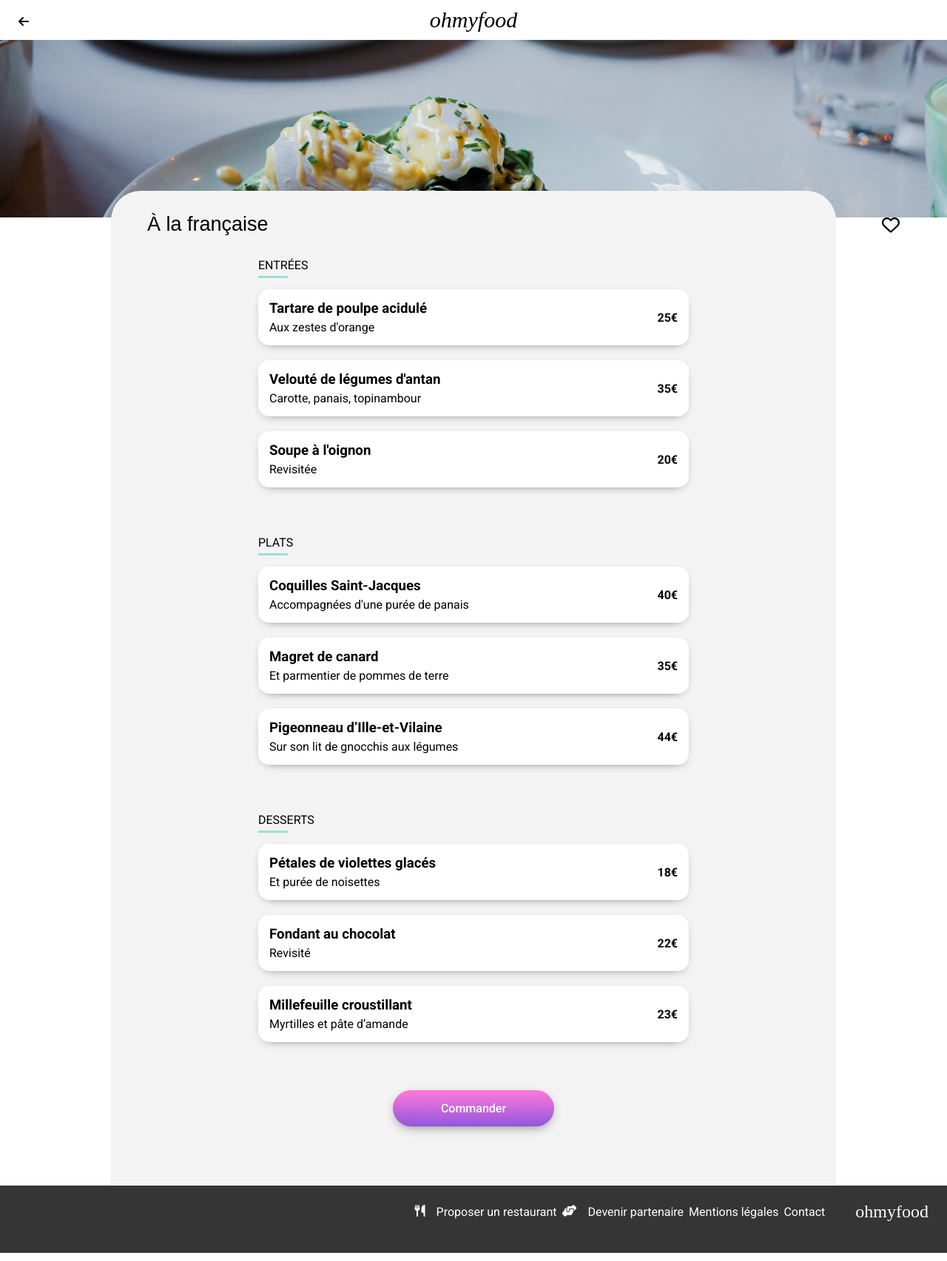
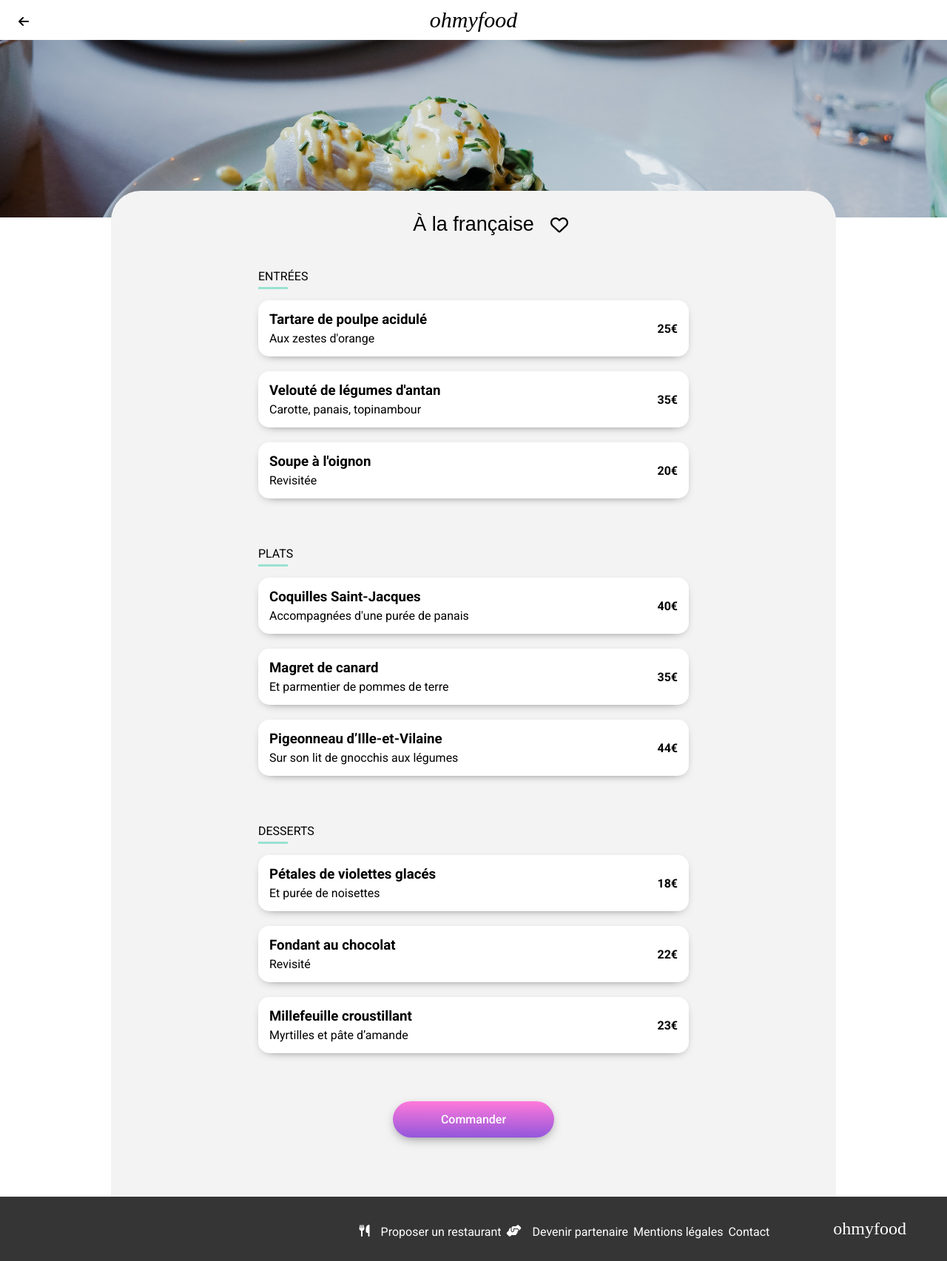
Before and after one commit to ClemMc/ohmyfood, a plain HTML site: page a-la-française.html in a window 1280 px wide. Shown: the whole page at 74% size. Drawn offline with Linux system fonts and the light colour scheme; a web font is replaced by a local one.

Commit message:
fix media queries footer, heart, page menu

```diff
--- a/sass/components/_heart.scss
+++ b/sass/components/_heart.scss
@@ -19,6 +19,7 @@
       background-clip: text;
       -webkit-text-fill-color: transparent;
       animation: fill 0.7s;
+      animation: empty 0.7s forwards;
     }
     @keyframes fill {
       0% {
@@ -27,7 +28,6 @@
       100% {
         opacity: 100%;
       }
-
     }
   }
 }
--- a/sass/layouts/_footer.scss
+++ b/sass/layouts/_footer.scss
@@ -38,11 +38,15 @@ footer {
         display: flex;
         flex-direction: row;
         justify-content: flex-end;
-        align-items: center;
+        align-items: flex-end;
         gap: 16px;
+        padding: 30px 25px;
         h2 {
             order: 2;
             display: flex;
+            padding: 0;
+            margin-left: 70px;
+            margin-right: 30px;
         }
         div {
             display: flex;
--- a/sass/pages/_restaurant.scss
+++ b/sass/pages/_restaurant.scss
@@ -25,7 +25,6 @@
         justify-content: space-between;
         align-items: center;
         padding-top: 30px;
-        margin-bottom: -15px;
         width: 100%;
         h1 {
           font-family: "Shrikhand", sans-serif;
@@ -71,7 +70,6 @@
             overflow: hidden;
             text-overflow: clip;
             text-overflow: ellipsis;
-            text-overflow: "…";
         }
         span {
             padding: 0px;
@@ -87,6 +85,15 @@
   .menu {
     margin-left: 150px;
     margin-right: 150px;
+    .bloc-menu {
+        .title-menu {
+          justify-content: center;
+        .fa-heart {
+          position: absolute;
+          right: 40%;
+        }
+      }
+    }
   }
   .card {
     margin-left: 150px;
```
Also changed, not shown: sass/main.css, 1 other file.
